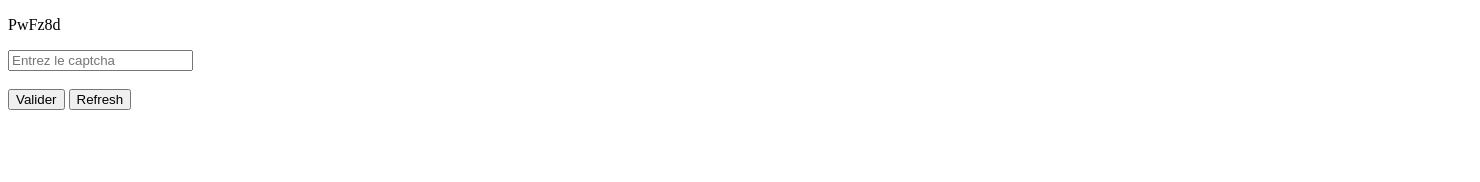
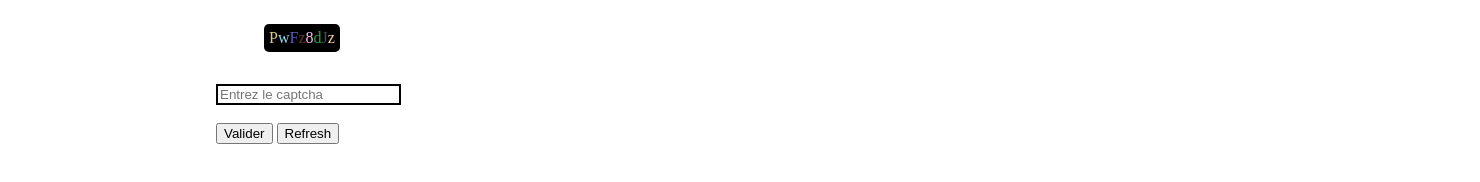
Before and after one commit to mageeeb/javascript-cours, a plain HTML site: page CAPCHA/capcha.html in a window 1280 px wide. Shown: the whole page, 1480 px wide, since content can reach past the window. Drawn offline with Linux system fonts and the light colour scheme.

Commit message:
JS 12-01

```diff
--- /dev/null
+++ b/CAPCHA/capcha.css
@@ -0,0 +1,22 @@
+
+/* permet de mettre le captcha non cliquable */
+#captcha{
+    -webkit-user-select: none;
+    -ms-user-select : none;
+    user-select: none;
+    background-color: black;
+    display: inline-block;
+    position: relative;
+    left: 3em;
+    border-radius: 5px;
+    padding: 5px;
+}
+
+.div{
+    position: relative;
+    left: 13em;
+}
+
+#captchaInput{
+    border: 2px solid black;
+}
--- a/CAPCHA/capcha.html
+++ b/CAPCHA/capcha.html
@@ -3,11 +3,12 @@
 
 <head>
     <meta charset="UTF-8">
+    <link rel="stylesheet" href="capcha.css">
     <title>Captcha</title>
 </head>
 
 <body>
-    <div>
+    <div class="div">
         <p id="captcha">
         <p>
             <input id="captchaInput" type="text" placeholder="Entrez le captcha"></br></br>
--- a/CAPCHA/capcha.js
+++ b/CAPCHA/capcha.js
@@ -1,9 +1,11 @@
-
-function captchaCF2M(captchaLen) {
+/* Fonction qui génère un captcha qui sera inséré dans un élément avec l'id "captcha"
+			et qui nécessite un callback qui sera appellé lorsqu'le captcha	est validé ainsi qu'une
+			longueur de captcha pour la génération */
+function captchaCF2M(callback, captchaLen) {
 				function randomInt(min, max) {
 					return Math.floor(Math.random() * (max - min + 1) + min)
 				}
-
+				// Retourne un array contenant autant d'élements venant de "array" que "numberOfElements"
 				function getElementsFromArray(array, numberOfElements) {
                 let arrayOfElements = [];
 					for (let i = 0; i < numberOfElements; i++) {
@@ -12,23 +14,33 @@ function captchaCF2M(captchaLen) {
 					}
 					return arrayOfElements
 				}
-
+				// Vide le contenu de l'élément avec l'id "captcha" et y insère un nouveau captcha
 				function generateCaptcha() {
 					captcha.innerHTML = "";
 
 					let captchaArray = getElementsFromArray(allCharacters, captchaLen);
                     for (let i = 0; i < captchaArray.length; i++) {
-                    captcha.insertAdjacentHTML('beforeend', `<span>${captchaArray[i]}</span>`);
+                        let colors = randomRGB();
+						captcha.insertAdjacentHTML('beforeend', `<span style="color: rgb(${colors[0]},${colors[1]}, ${colors[2]})">${captchaArray[i]}</span>`);
 					}
 				}
 
 				function validateCaptcha() {
 					if (captcha.textContent === captchaInput.value) {
-                    console.log("Heeyyy");
-                    // Action à effectuer
+						callback();
 					} else {
 						generateCaptcha(captchaLen);
 					}
+    }
+
+    function randomRGB() {
+        let arrayRGB = [];
+        for (let i = 0; i < 3; i++){
+                arrayRGB.push(randomInt(21, 255));
+        }
+        return arrayRGB
+
+
     }
 
                     const allCharacters = ['A', 'B', 'C', 'D', 'E', 'F', 'G', 'H', 'I', 'J', 'K', 'L', 'M', 'N', 'O', 'P', 'Q', 'R', 'S', 'T', 'U', 'V', 'W', 'X', 'Y', 'Z', 'a', 'b', 'c', 'd', 'e', 'f', 'g', 'h', 'i', 'j', 'k', 'l', 'm', 'n', 'o', 'p', 'q', 'r', 's', 't', 'u', 'v', 'w', 'x', 'y', 'z', '0', '1', '2', '3', '4', '5', '6', '7', '8', '9'];
@@ -42,4 +54,9 @@ function captchaCF2M(captchaLen) {
 				captchaRefresh.addEventListener('click', generateCaptcha);
 			}
 
-        captchaCF2M(6)
+			function redirectionDuckduck() {
+				document.location = "https://duckduckgo.com"; // Redirection vers un site
+				// document.querySelector("#monFormulaire").submit(); // Envoyer un formulaire
+			}
+
+			captchaCF2M(redirectionDuckduck, 8)
```
Lines whose indentation alone changed are shown as unchanged.
